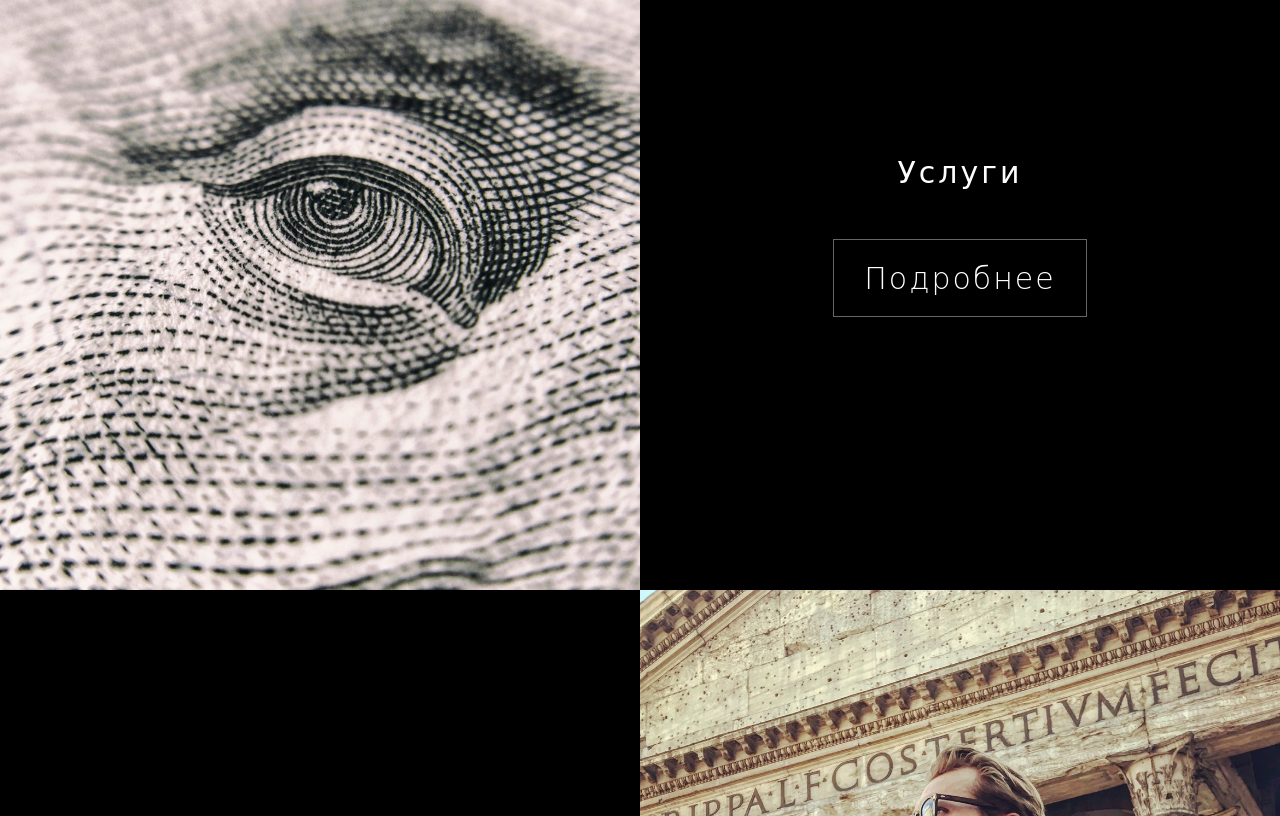
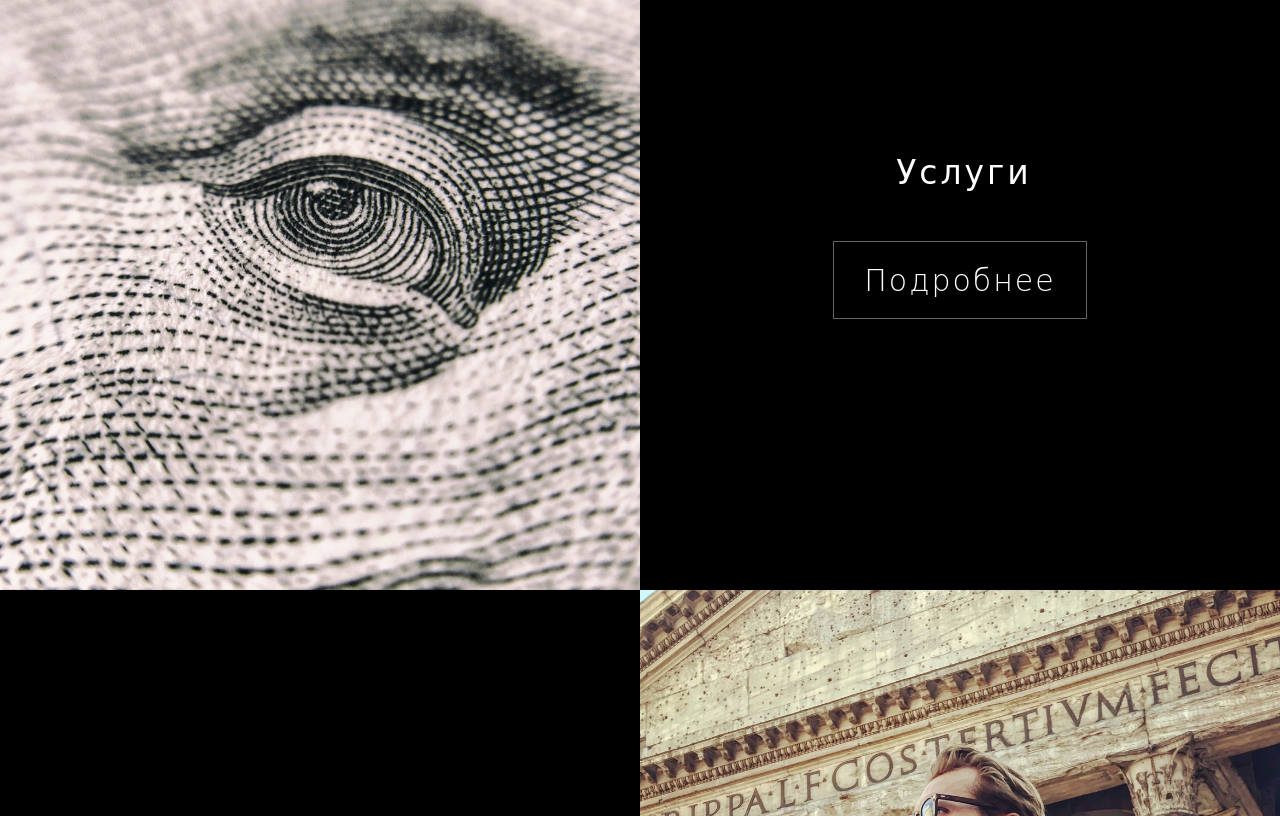
Before and after one commit to tattoo-lucifer/tattoo-lucifer1.github.io, a plain HTML site: page index.html in a window 1280 px wide. Shown: the part 1924-2740 px from the top of the page. Drawn offline with nearby package versions, Linux system fonts and the light colour scheme.

Commit message:
Update Other.css

```diff
--- a/CSS/Other.css
+++ b/CSS/Other.css
@@ -356,6 +356,10 @@ a {
 span {
 	font-size: 30px;
 }
+.edc {
+	font-size: 33px;
+	margin-left: 8px;
+}
 @media (max-width: 1050px) {
 	body{font-size: 19px;}
 	.Screen{height: 93vh; padding-bottom:  20px;}
```
